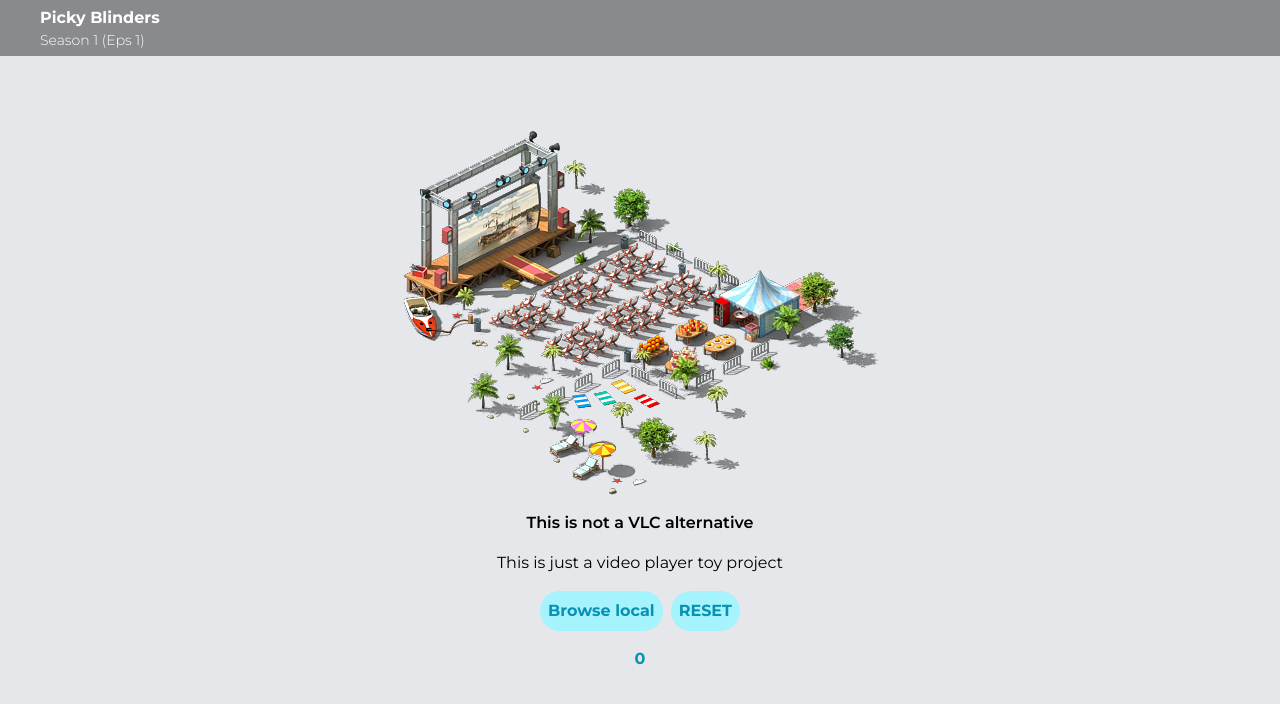
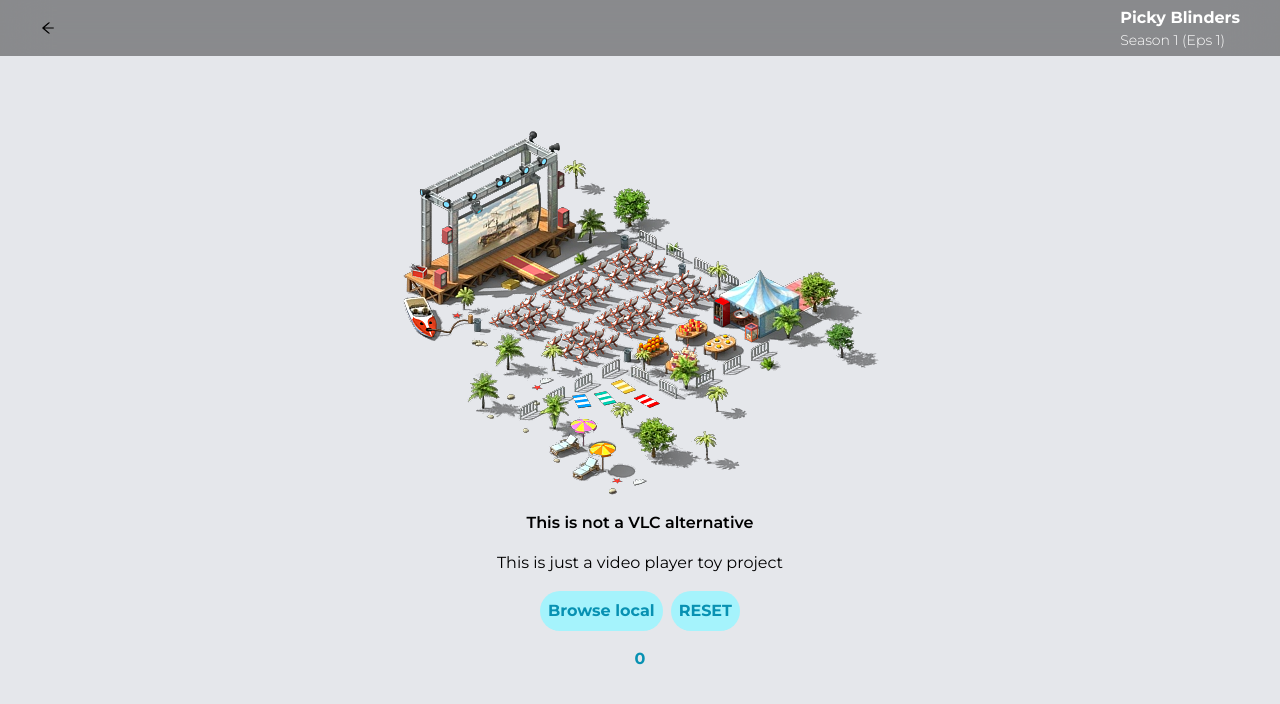
Before and after one commit to shadmeoli/video_player, a React (Vite) app: page /playback in a window 1280 px wide. Shown: the top 704 px of the page. Built offline with nearby package versions, Linux system fonts and the light colour scheme.

Commit message:
🔖 react icons addition

```diff
--- a/src/components/Windowheader.tsx
+++ b/src/components/Windowheader.tsx
@@ -1,8 +1,21 @@
-import React from 'react'
+// import React from 'react'
+import { useNavigate } from "react-router-dom";
+import { AiOutlineArrowLeft } from "react-icons/ai";
+
+
 
 export default function Windowheader() {
+  const navigate = useNavigate();
+
+  function goBack() {
+    navigate("/")
+  }
+
   return (
     <div className='w-full h-14 bg-opacity-40 absolute top-0 z-10 bg-black backdrop-blur-xl flex flex-row justify-between items-center font-primary px-10'>
+      <button onClick={goBack}>
+        <AiOutlineArrowLeft />
+      </button>
       <div className='flex flex-col items-start justify-center'>
         <h1 className='font-bold text-white'>Picky Blinders</h1>
         <h1 className='font-light text-white text-sm'>Season 1 (Eps 1)</h1>
```
